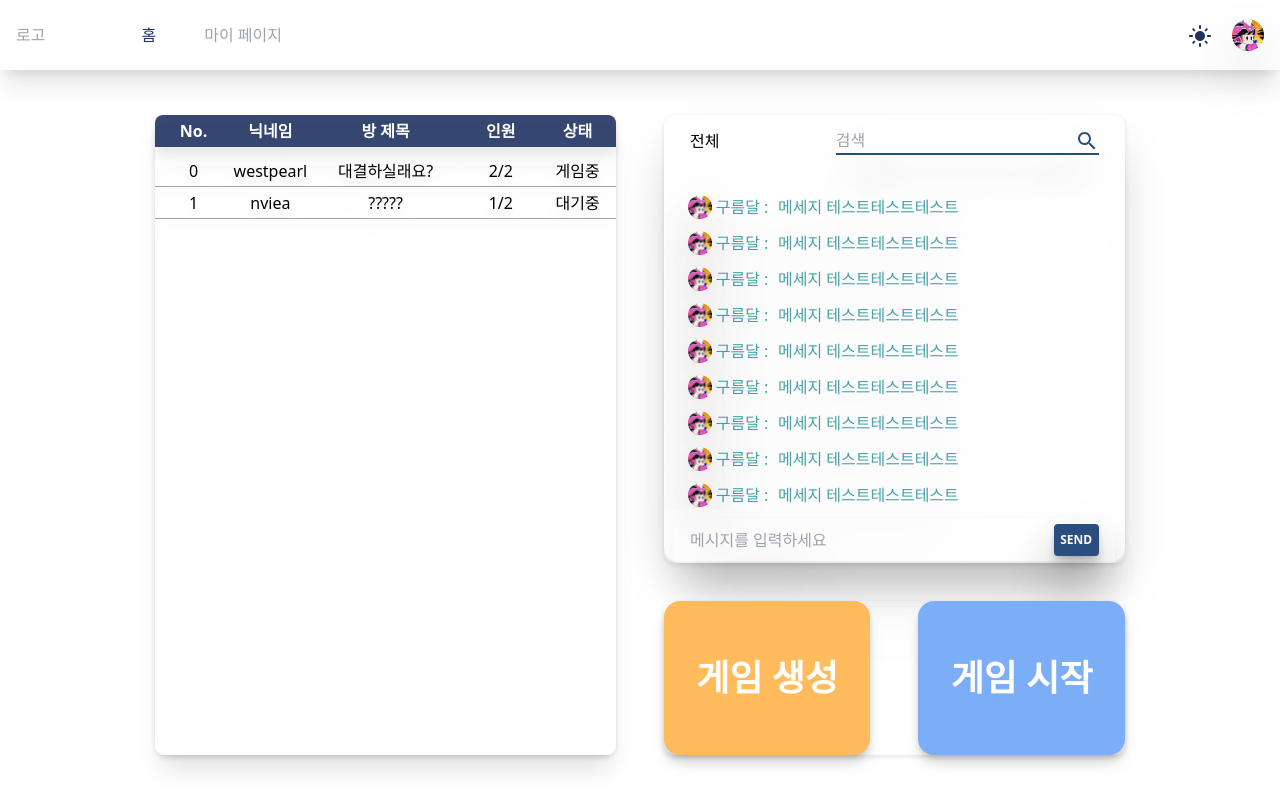
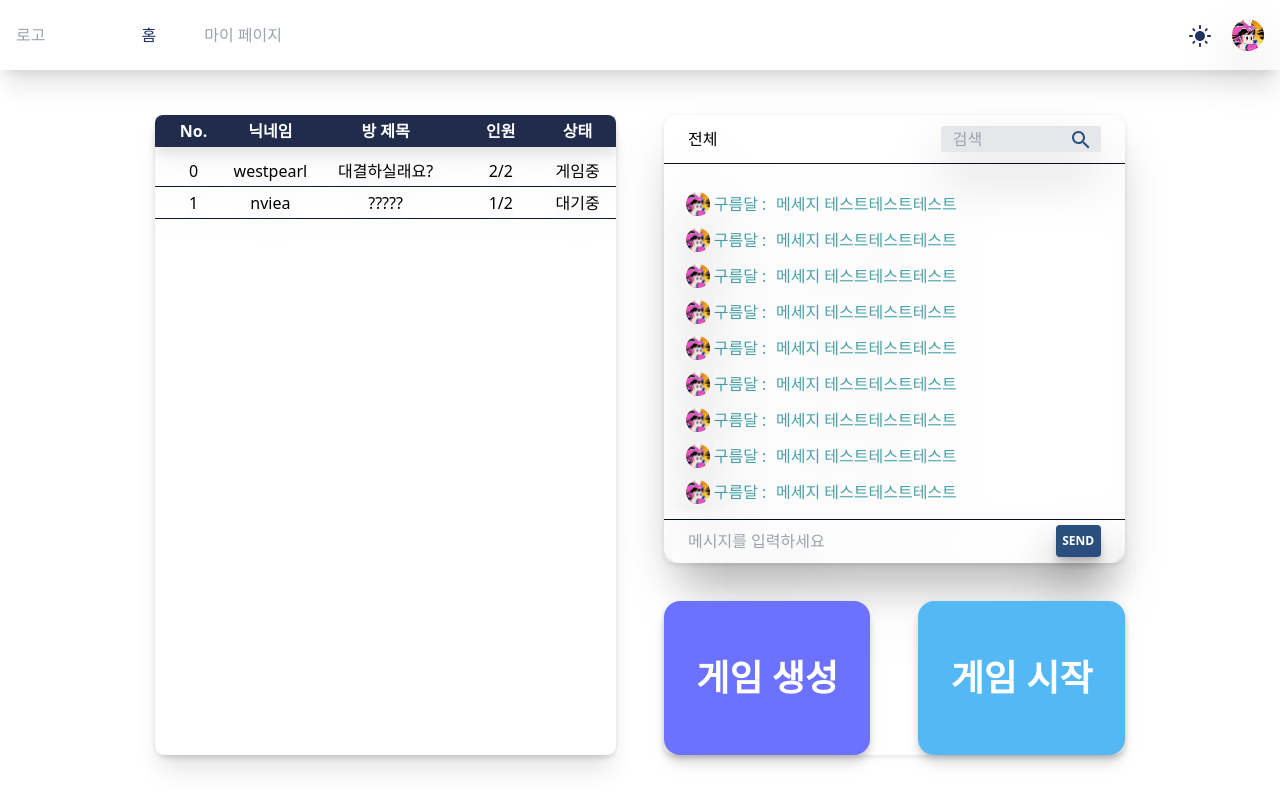
Before and after one commit to gooormmoon/algorithm-fighter-front, a React (Create React App) app: page / in a window 1280 px wide. Built offline with nearby package versions, Linux system fonts and the light colour scheme.

Commit message:
feat: color 전체수정

```diff
--- a/src/components/Chat/SearchBar/index.tsx
+++ b/src/components/Chat/SearchBar/index.tsx
@@ -18,12 +18,12 @@ const SearchBar = ({ query }: { query?: string }) => {
     <div
       className={`${
         theme === "dark"
-          ? "border-white/55 text-white/55"
-          : "border-chat_border text-chat_border"
-      } bg-transparent flex gap-2 border-b-2 drop-shadow-2xl shadow-2xl`}
+          ? "bg-[#212C4D] text-white/55"
+          : "bg-gray-200 text-chat_border"
+      }  w-1/3 flex gap-1 rounded-sm  justify-between px-2 min-w-40`}
     >
       <input
-        className="bg-transparent outline-none "
+        className={`bg-transparent outline-none w-4/5 pl-1`}
         type="text"
         value={searchQuery}
         onChange={handleSearchChange}
@@ -33,7 +33,7 @@ const SearchBar = ({ query }: { query?: string }) => {
         type="submit"
         onClick={handleSearchSubmit}
         className={`${
-          theme === "dark" ? "text-white/55" : "text-chat_border_dark"
+          theme === "dark" ? "text-oc_white" : "text-chat_border_dark"
         }`}
       >
         <SearchIcon />
--- a/src/components/Chat/index.tsx
+++ b/src/components/Chat/index.tsx
@@ -9,9 +9,15 @@ const Chat = () => {
   // "bg-gradient-to-br from-[#327074] via-[#2a4e7d] to-[#22264C] text-white/55"
   return (
     <section
-      className={`bg-transparent w-full h-full gap-2 flex flex-col  rounded-2xl justify-between items-center shadow-2xl drop-shadow-2xl border-2 border-white/10`}
+      className={`w-full h-full gap-2 flex flex-col rounded-2xl justify-between items-center shadow-2xl drop-shadow-2xl ${
+        theme === "dark" ? "bg-dark_box" : ""
+      }`}
     >
-      <div className="p-6 w-full h-[40px] bg-transparent flex justify-between items-center border-b-2 border-white/10 ">
+      <div
+        className={`p-6 w-full h-[40px] bg-transparent flex justify-between items-center border-b ${
+          theme === "dark" ? "border-oc_white" : "border-secondary"
+        }`}
+      >
         <span>전체</span>
         <SearchBar />
       </div>
@@ -38,7 +44,9 @@ const Chat = () => {
         <ChatMessage />
       </div>
       <div
-        className={`px-2 w-full h-[60px] bg-transparent flex items-center border-t-2 border-white/10 `}
+        className={`px-2 w-full h-[60px] bg-transparent flex items-center border-t  ${
+          theme === "dark" ? "border-oc_white" : "border-secondary"
+        }`}
       >
         <InputBar />
       </div>
--- a/src/components/Layout/Header/index.tsx
+++ b/src/components/Layout/Header/index.tsx
@@ -27,7 +27,7 @@ const Header = () => {
     <header
       className={`w-full h-[70px] flex justify-between items-center gap-12 p-4 shadow-xl ${
         theme === "dark"
-          ? "bg-gradient-to-r from-teal-950 to-secondary text-gray-400 "
+          ? "bg-secondary text-gray-400 border-b border-[#101935] "
           : "bg-white text-gray-400  "
       }`}
     >
--- a/src/components/Layout/index.tsx
+++ b/src/components/Layout/index.tsx
@@ -8,9 +8,7 @@ const Layout = () => {
   return (
     <main
       className={`${
-        theme === "dark"
-          ? "bg-gradient-to-br from-[#327074] via-[#2a4e7d] to-[#22264C] text-white/70 "
-          : ""
+        theme === "dark" ? "bg-[#080F25] text-white/70 " : ""
       } border-white/10`}
     >
       <Header />
--- a/src/pages/Auth/Login/index.tsx
+++ b/src/pages/Auth/Login/index.tsx
@@ -58,8 +58,8 @@ const Login = () => {
       className={`w-full h-[100vh] flex flex-col justify-center items-center
         ${
           theme === "dark"
-            ? "bg-gradient-to-br from-[#327074] via-[#2a4e7d] to-[#22264C] text-white/70 "
-            : "bg-white"
+            ? "bg-gradient-to-br from-[#327074] via-[#2a4e7d] to-[#22264C] text-white "
+            : "bg-white text-secondary"
         }`}
     >
       {/* <div className="w-[560px] h-[500px] bg-white/30 blur-lg absolute" /> */}
--- a/src/pages/Auth/Register/index.tsx
+++ b/src/pages/Auth/Register/index.tsx
@@ -9,8 +9,10 @@ import {
 } from "../utils";
 import { saveTokens } from "../../../utils";
 import { register } from "../../../api/Auth";
+import { useTheme } from "../../../store/store";
 
 const Register = () => {
+  const { theme } = useTheme();
   const navigate = useNavigate();
   const [form, setForm] = useState({
     name: "",
@@ -86,13 +88,18 @@ const Register = () => {
     }
   };
   return (
-    <main className="w-full h-[100vh] flex flex-col justify-center items-center bg-secondary">
-      <div className="w-[620px] h-[620px] bg-white/30 blur-xl absolute"></div>
+    <main
+      className={`w-full h-[100vh] flex flex-col justify-center items-center  ${
+        theme === "dark"
+          ? "bg-gradient-to-br from-[#327074] via-[#2a4e7d] to-[#22264C] text-white "
+          : "bg-white text-secondary"
+      } `}
+    >
       <form
-        className="w-[600px] h-[600px] gap-2 p-12 flex flex-col justify-center items-center drop-shadow-md bg-white rounded-md"
+        className="w-[600px] h-[600px] gap-2 p-12 flex flex-col justify-center items-center drop-shadow-md rounded-md"
         onSubmit={onSubmit}
       >
-        <h1 className="text-secondary text-[64px] font-semibold">Register</h1>
+        <h1 className=" text-[64px] font-semibold">Register</h1>
 
         <Input
           type="text"
--- a/src/pages/Game/Output/index.tsx
+++ b/src/pages/Game/Output/index.tsx
@@ -5,11 +5,11 @@ interface OutputProps {
 }
 const Output: React.FC<OutputProps> = ({ isError, output }) => {
   return (
-    <div className="p-4 rounded-xl shadow-md w-[100%] h-full border-2 flex flex-col border-white/10">
+    <div className="p-4 rounded-xl shadow-md w-[100%] h-full flex flex-col border border-oc_white">
       <p className="mb-2 text-lg font-semibold ">Output</p>
 
       <div
-        className={` p-2 border-2 border-white/10 mt-4 w-full flex-1 overflow-auto  shadow-md rounded-xl ${
+        className={` p-2 border border-oc_white mt-4 w-full flex-1 overflow-auto  shadow-md rounded-xl ${
           isError
             ? "border-red-500 text-red-400 line-through"
             : "border-white/10"
--- a/src/pages/Game/index.tsx
+++ b/src/pages/Game/index.tsx
@@ -12,8 +12,10 @@ import TimerIcon from "@mui/icons-material/Timer";
 import PlayArrowIcon from "@mui/icons-material/PlayArrow";
 import Chat from "../../components/Chat";
 import { VictoryModal, DefeatModal, TestCaseModal } from "./GameModal";
+import { useTheme } from "../../store/store";
 
 const Game = () => {
+  const { theme } = useTheme();
   const [isResizingX, setIsResizingX] = useState(false);
   const [isResizingY, setIsResizingY] = useState(false);
   const [initialX, setInitialX] = useState(0);
@@ -124,9 +126,6 @@ const Game = () => {
       <div className="flex justify-start items-center w-full h-full  overflow-hidden">
         <div className="w-3/4 h-full flex ">
           <div className="h-full" style={{ width }}>
-            {/* <section className="top-20 left-4 absolute w-[340px] h-[140px]  bg-transparent ">
-              <CompetitorProfile />
-            </section> */}
             <section className="w-full h-full">
               <GameProblem />
             </section>
--- a/src/pages/Main/RoomList/index.tsx
+++ b/src/pages/Main/RoomList/index.tsx
@@ -1,4 +1,5 @@
 import React from "react";
+import { useTheme } from "../../../store/store";
 
 const test = [
   {
@@ -16,14 +17,25 @@ const test = [
     nickname: "nviea",
   },
 ];
-const RoomList = () => {
+const RoomList = ({
+  className,
+  hover,
+}: {
+  className?: string;
+  hover?: string;
+}) => {
+  const { theme } = useTheme();
   const onClick = (e: React.MouseEvent) => {
     e.preventDefault();
   };
   return (
-    <table className="w-full h-full flex flex-col justify-start items-start rounded-lg shadow-xl drop-shadow-xl">
+    <table
+      className={`w-full h-full flex flex-col justify-start items-start rounded-lg shadow-xl drop-shadow-xl ${
+        theme === "dark" && "bg-dark_box"
+      }`}
+    >
       <thead className="w-full flex flex-col">
-        <tr className="w-full flex flex-start items-center bg-secondary/90 text-white h-8 rounded-t-lg">
+        <tr className="w-full flex flex-start items-center bg-[#212C4D] text-white h-8 rounded-t-lg">
           <th className="w-1/6">No.</th>
           <th className="w-1/6">닉네임</th>
           <th className="w-1/3">방 제목</th>
@@ -37,7 +49,11 @@ const RoomList = () => {
             <tr
               onClick={onClick}
               key={id}
-              className="w-full flex justify-center items-center h-8 text-center border-b border-slate-400 border-x-0 cursor-pointer hover:bg-secondary/70"
+              className={`w-full flex justify-center items-center h-8 text-center border-b  border-x-0 cursor-pointer ${
+                theme === "dark"
+                  ? "hover:bg-secondary/70 border-oc_white"
+                  : "hover:bg-[#DFE1E9] border-border"
+              }`}
             >
               <td className="w-1/6">{index}</td>
               <td className="w-1/6">{nickname}</td>
--- a/src/pages/Main/index.tsx
+++ b/src/pages/Main/index.tsx
@@ -5,6 +5,7 @@ import cx from "classnames";
 import Chat from "../../components/Chat";
 import RoomList from "./RoomList";
 import { CreateModal } from "../Game/GameModal";
+import { useTheme } from "../../store/store";
 
 const Main: React.FC = () => {
   const [createGame, setCreateGame] = useState(false);
--- a/src/styles/constants/_color.scss
+++ b/src/styles/constants/_color.scss
@@ -1,13 +1,16 @@
-$C_PRIMARY: #ffbb5c;
-$C_PRIMARY_HOVER: #f3a941;
+$C_PRIMARY: #6c72ff;
+$C_PRIMARY_HOVER: #7d81fb;
 
-$C_SECONDARY: #213363;
-$C_SECONDARY_HOVER: #3c5393;
+$C_SECONDARY: #080f25;
+$C_SECONDARY_HOVER: #0d173a;
 
-$C_TERTIARY: #7cadf7;
-$C_TERTIARY_HOVER: #8ab7fc;
+$C_TERTIARY: #53b8f4;
+$C_TERTIARY_HOVER: #60bef5;
 
 $C_WHITE: #fff;
+$C_RED: #c94a59;
+$C_GREEN: #159464;
+$C_YELLOW: #a88d2b;
 
-$C_RED: #ff0000;
-$C_GREEN: #00aa77;
+$C_BORDER: #101935;
+$C_DARKBOX: #101935;
--- a/tailwind.config.js
+++ b/tailwind.config.js
@@ -4,13 +4,13 @@ module.exports = {
   theme: {
     extend: {
       colors: {
-        primary: "#FFBB5C",
+        primary: "#6C72FF",
         primary_transparent: "rgba(255, 187, 92, 0.8)",
 
-        secondary: "#213363",
+        secondary: "#080F25",
         secondary_transparent: "rgba(33, 51, 99, 0.7)",
 
-        tertiary: "#7cadf7",
+        tertiary: "#53B8F4",
         tertiary_transparent: "rgba(124, 173, 247, 0.8)",
 
         chat_text: "#49A0A7",
@@ -21,6 +21,14 @@ module.exports = {
         // chat_background_light:,
         // chat_text_dark: "#49A0A7",
         // chat_text_light:,
+
+        border: "#101935",
+        green: "#159464",
+        red: "#C94A59",
+        yellow: "#a88d2b",
+
+        dark_box: "#101935",
+        oc_white: "rgba(255,255,255,0.2)",
       },
     },
   },
```
